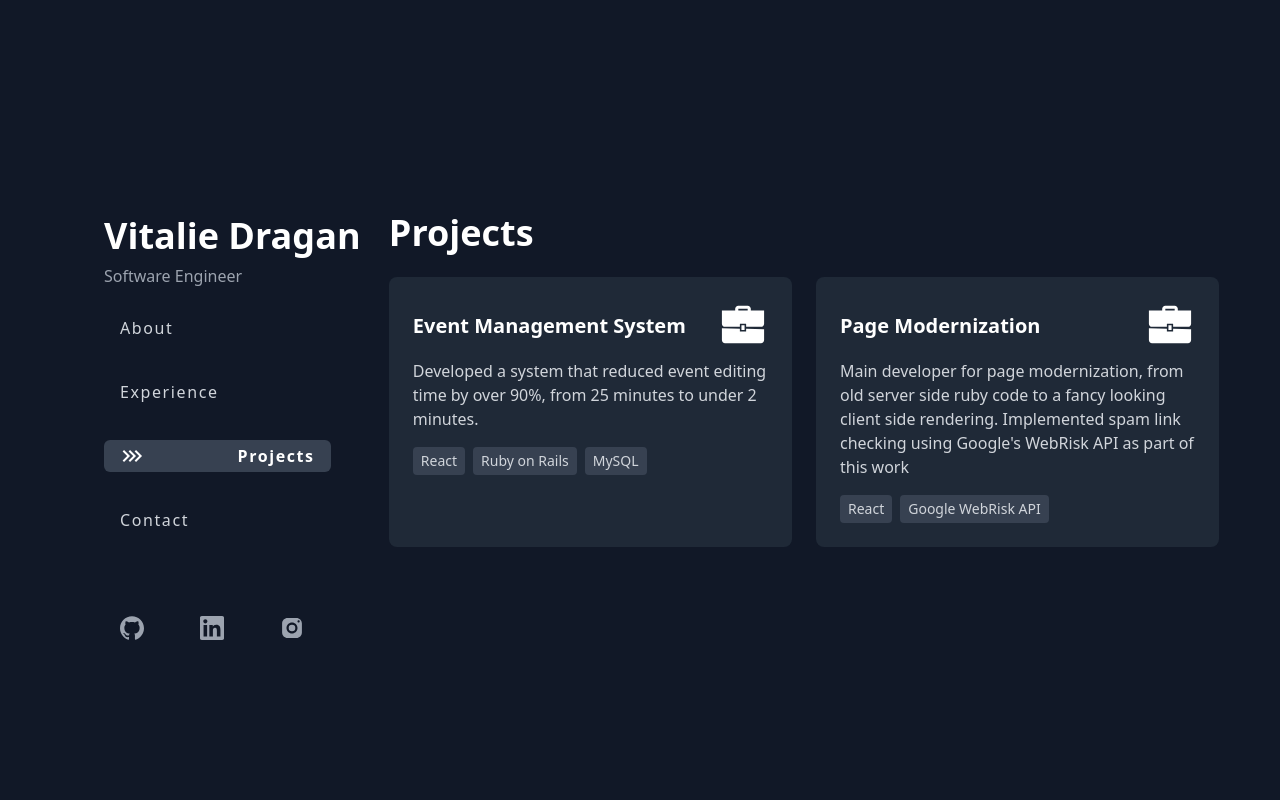
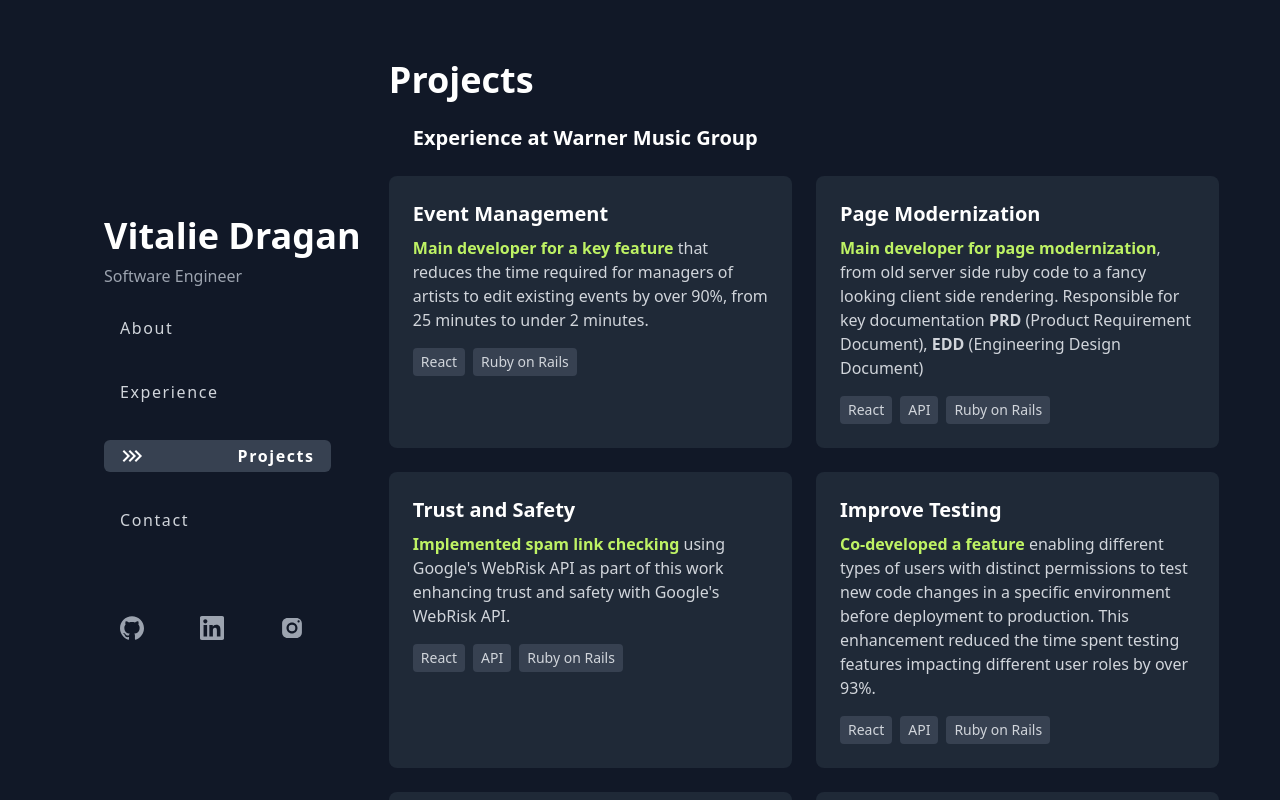
Before and after one commit to Dragan-Vitalie/PortfolioSketch, a React (Create React App) app: page / in a window 1280 px wide. Both pictures are taken after a click on the button "Projects". Shown: the part 1768-2568 px from the top of the page. Built offline with nearby package versions, Linux system fonts and the light colour scheme.

Commit message:
add more cards to Projects page

```diff
--- a/src/components/Projects.js
+++ b/src/components/Projects.js
@@ -1,26 +1,115 @@
 import React from 'react';
-import Briefcase from '../icons/Briefcase';
+import desktopImage from './../images/desktop.png'
 
 const Projects = () => {
   return (
     <section className="section-content">
       <h2 className="text-4xl font-bold mb-6">Projects</h2>
+      <h2 className="text-xl ml-6 mt-6 font-bold mb-6">Experience at Warner Music Group </h2>
       <div className="grid grid-cols-1 md:grid-cols-2 gap-6">
         <div className="bg-gray-800 p-6 rounded-lg">
-          <h3 className="text-xl font-semibold mb-2 flex justify-between items-center">Event Management System <Briefcase /></h3>
-          <p className="text-gray-300 mb-4">Developed a system that reduced event editing time by over 90%, from 25 minutes to under 2 minutes.</p>
+          <h3 className="text-xl font-semibold mb-2 flex justify-between items-center">Event Management</h3>
+          <p className="text-gray-300 mb-4"><strong className='text-lime-300'>Main developer for a key feature</strong> that reduces the time required for managers of artists to edit existing events by over 90%, from 25 minutes to under 2 minutes.</p>
           <div className="flex gap-2">
             <span className="bg-gray-700 text-gray-300 px-2 py-1 rounded text-sm">React</span>
             <span className="bg-gray-700 text-gray-300 px-2 py-1 rounded text-sm">Ruby on Rails</span>
-            <span className="bg-gray-700 text-gray-300 px-2 py-1 rounded text-sm">MySQL</span>
           </div>
         </div>
         <div className="bg-gray-800 p-6 rounded-lg">
-          <h3 className="text-xl font-semibold mb-2 flex justify-between items-center ">Page Modernization <Briefcase /></h3>
-          <p className="text-gray-300 mb-4">Main developer for page modernization, from old server side ruby code to a fancy looking client side rendering. Implemented spam link checking using Google's WebRisk API as part of this work</p>
+          <h3 className="text-xl font-semibold mb-2 flex justify-between items-center ">Page Modernization</h3>
+          <p className="text-gray-300 mb-4"><strong className='text-lime-300'>Main developer for page modernization</strong>, from old server side ruby code to a fancy looking client side rendering. Responsible for key documentation <strong>PRD</strong> (Product Requirement Document), <strong>EDD</strong> (Engineering Design Document)</p>
           <div className="flex gap-2">
             <span className="bg-gray-700 text-gray-300 px-2 py-1 rounded text-sm">React</span>
-            <span className="bg-gray-700 text-gray-300 px-2 py-1 rounded text-sm">Google WebRisk API</span>
+            <span className="bg-gray-700 text-gray-300 px-2 py-1 rounded text-sm">API</span>
+            <span className="bg-gray-700 text-gray-300 px-2 py-1 rounded text-sm">Ruby on Rails</span>
+          </div>
+        </div>
+        <div className="bg-gray-800 p-6 rounded-lg">
+          <h3 className="text-xl font-semibold mb-2 flex justify-between items-center ">Trust and Safety</h3>
+          <p className="text-gray-300 mb-4"><strong className='text-lime-300'>Implemented spam link checking </strong> using Google's WebRisk API as part of this work enhancing trust and safety with Google's WebRisk API.</p>
+          <div className="flex gap-2">
+            <span className="bg-gray-700 text-gray-300 px-2 py-1 rounded text-sm">React</span>
+            <span className="bg-gray-700 text-gray-300 px-2 py-1 rounded text-sm">API</span>
+            <span className="bg-gray-700 text-gray-300 px-2 py-1 rounded text-sm">Ruby on Rails</span>
+          </div>
+        </div>
+        <div className="bg-gray-800 p-6 rounded-lg">
+          <h3 className="text-xl font-semibold mb-2 flex justify-between items-center ">Improve Testing</h3>
+          <p className="text-gray-300 mb-4"><strong className='text-lime-300'>Co-developed a feature </strong> enabling different types of users with distinct permissions to test new code changes in a specific environment before deployment to production. This enhancement reduced the time spent testing features impacting different user roles by over 93%.</p>
+          <div className="flex gap-2">
+            <span className="bg-gray-700 text-gray-300 px-2 py-1 rounded text-sm">React</span>
+            <span className="bg-gray-700 text-gray-300 px-2 py-1 rounded text-sm">API</span>
+            <span className="bg-gray-700 text-gray-300 px-2 py-1 rounded text-sm">Ruby on Rails</span>
+          </div>
+        </div>
+        <div className="bg-gray-800 p-6 rounded-lg">
+          <h3 className="text-xl font-semibold mb-2 flex justify-between items-center ">POC using Auth0</h3>
+          <p className="text-gray-300 mb-4"><strong className='text-lime-300'>Contributed to a proof of concept using Auth0 </strong>, including Figma wireframes and React integrations, which was subsequently integrated into the Website, Dashboard, and App.</p>
+          <div className="flex gap-2">
+            <span className="bg-gray-700 text-gray-300 px-2 py-1 rounded text-sm">React</span>
+            <span className="bg-gray-700 text-gray-300 px-2 py-1 rounded text-sm">API</span>
+            <span className="bg-gray-700 text-gray-300 px-2 py-1 rounded text-sm">Ruby on Rails</span>
+          </div>
+        </div>
+        <div className="bg-gray-800 p-6 rounded-lg">
+          <h3 className="text-xl font-semibold mb-2 flex justify-between items-center ">Ruby Upgrade</h3>
+          <p className="text-gray-300 mb-4"><strong className='text-lime-300'>Contributed to the Ruby upgrade </strong>, across multiple services, verifying gems and tests before pipeline deployment, while following best practices and reporting a critical outdated gem issue.</p>
+          <div className="flex gap-2">
+            <span className="bg-gray-700 text-gray-300 px-2 py-1 rounded text-sm">React</span>
+            <span className="bg-gray-700 text-gray-300 px-2 py-1 rounded text-sm">API</span>
+            <span className="bg-gray-700 text-gray-300 px-2 py-1 rounded text-sm">Ruby on Rails</span>
+          </div>
+        </div>
+      </div>
+        <div className="bg-gray-800 mt-7 p-6 justify-center rounded-lg">
+          <h3 className="text-xl font-semibold mb-2 flex justify-between items-center "> Following Best Practices within B2B</h3>
+          <p className="text-gray-300 mb-4"><strong className='text-lime-300'>Working within the B2B team </strong>, adopting Agile methodology while prioritizing CI/CD, continuous learning, and team productivity.</p>
+          <div className="flex gap-2">
+            <span className="bg-gray-700 text-gray-300 px-2 py-1 rounded text-sm">React</span>
+            <span className="bg-gray-700 text-gray-300 px-2 py-1 rounded text-sm">API</span>
+            <span className="bg-gray-700 text-gray-300 px-2 py-1 rounded text-sm">Ruby on Rails</span>
+          </div>
+        </div>
+      <h2 className="text-xl ml-6 mt-20 font-bold mb-6">Personal Projects</h2>
+      <div className="grid grid-cols-1 md:grid-cols-2 gap-6">
+      <div className="bg-gray-800 p-6 rounded-lg">
+        <h3 className="text-xl font-semibold mb-2 flex justify-between items-center ">Signin / Signup</h3>
+          <div className='grid grid-cols-1 md:grid-cols-2 gap-6'>
+            <p className="text-gray-300 mb-4"><strong className='text-lime-300'>title </strong>, text - text - text</p>
+            <img className='h-40' src={desktopImage} alt='ProjectName'/>
+          </div>
+          <div className="flex gap-2">
+            <span className="bg-gray-700 text-gray-300 px-2 py-1 rounded text-sm">React</span>
+          </div>
+        </div>
+        <div className="bg-gray-800 p-6 rounded-lg">
+          <h3 className="text-xl font-semibold mb-2 flex justify-between items-center ">Redis with Github API</h3>
+          <div className='grid grid-cols-1 md:grid-cols-2 gap-6'>
+            <p className="text-gray-300 mb-4"><strong className='text-lime-300'>title </strong>, text - text - text</p>
+            <img className='h-40' src={desktopImage} alt='ProjectName'/>
+          </div>
+          <div className="flex gap-2">
+            <span className="bg-gray-700 text-gray-300 px-2 py-1 rounded text-sm">React</span>
+          </div>
+        </div>
+        <div className="bg-gray-800 p-6 rounded-lg">
+          <h3 className="text-xl font-semibold mb-2 flex justify-between items-center ">POC</h3>
+          <div className='grid grid-cols-1 md:grid-cols-2 gap-6'>
+            <p className="text-gray-300 mb-4"><strong className='text-lime-300'>title </strong>, text - text - text</p>
+            <img className='h-40' src={desktopImage} alt='ProjectName'/>
+          </div>
+          <div className="flex gap-2">
+            <span className="bg-gray-700 text-gray-300 px-2 py-1 rounded text-sm">React</span>
+          </div>
+        </div>
+        <div className="bg-gray-800 p-6 rounded-lg">
+          <h3 className="text-xl font-semibold mb-2 flex justify-between items-center ">GiG Radar</h3>
+          <div className='grid grid-cols-1 md:grid-cols-2 gap-6'>
+            <p className="text-gray-300 mb-4"><strong className='text-lime-300'>title </strong>, text - text - text</p>
+            <img className='h-40' src={desktopImage} alt='ProjectName'/>
+          </div>
+          <div className="flex gap-2">
+            <span className="bg-gray-700 text-gray-300 px-2 py-1 rounded text-sm">React</span>
           </div>
         </div>
       </div>
```
Also changed, not shown: src/images/desktop.png (added).
